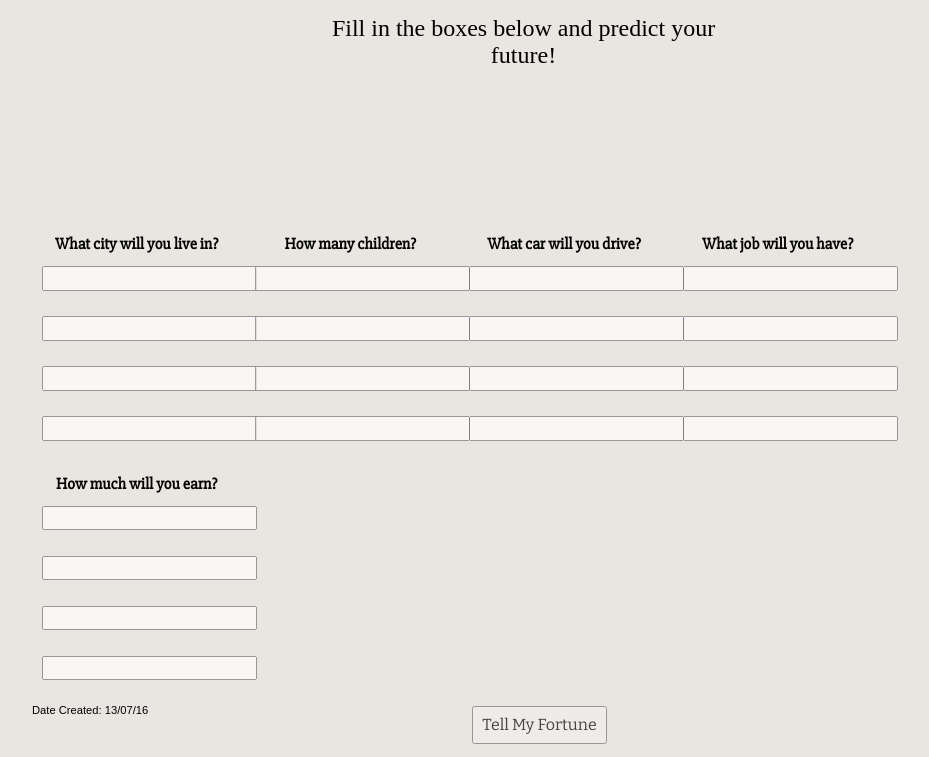
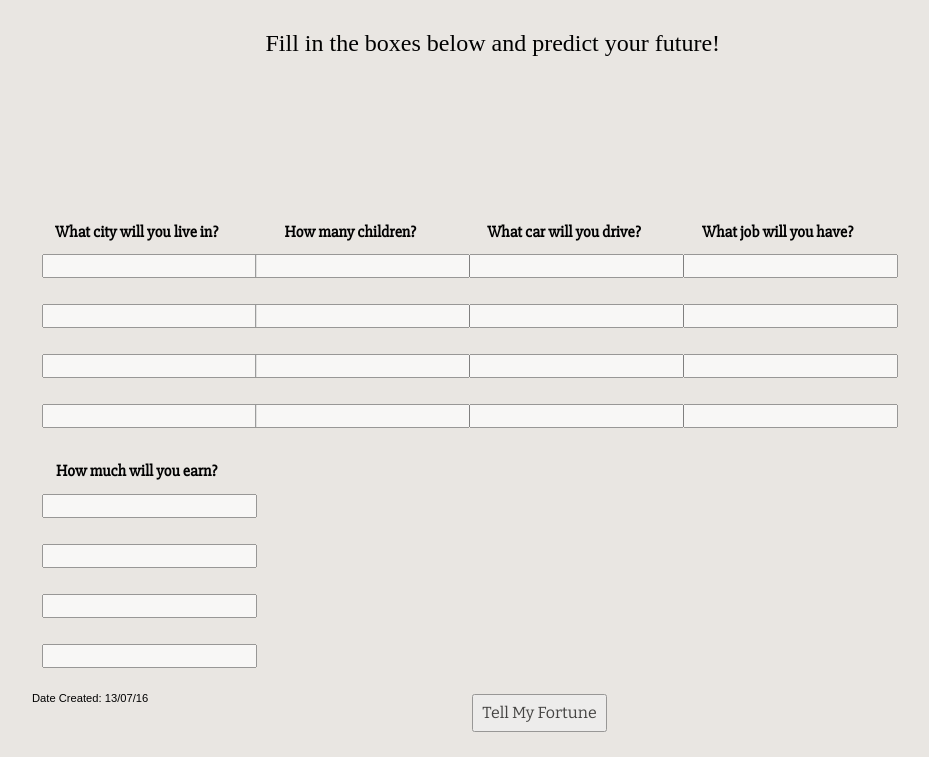
Before and after one commit to canams/MASH-Game, a plain HTML site: page index.html in a window 1280 px wide. Shown: the part 114-871 px from the top of the page, without its empty margins (96-1025 px from the left). Drawn offline with nearby package versions, Linux system fonts and the light colour scheme; a web font is replaced by a local one.

Commit message:
Update style.css

```diff
--- a/style.css
+++ b/style.css
@@ -55,9 +55,9 @@ body {
 
 .instruction {
 	margin: auto;
-	width: 40%;
+	width: 90%;
 	display: inline-block;
-
+	margin: auto;
 }
 
 .instruction p {
```
